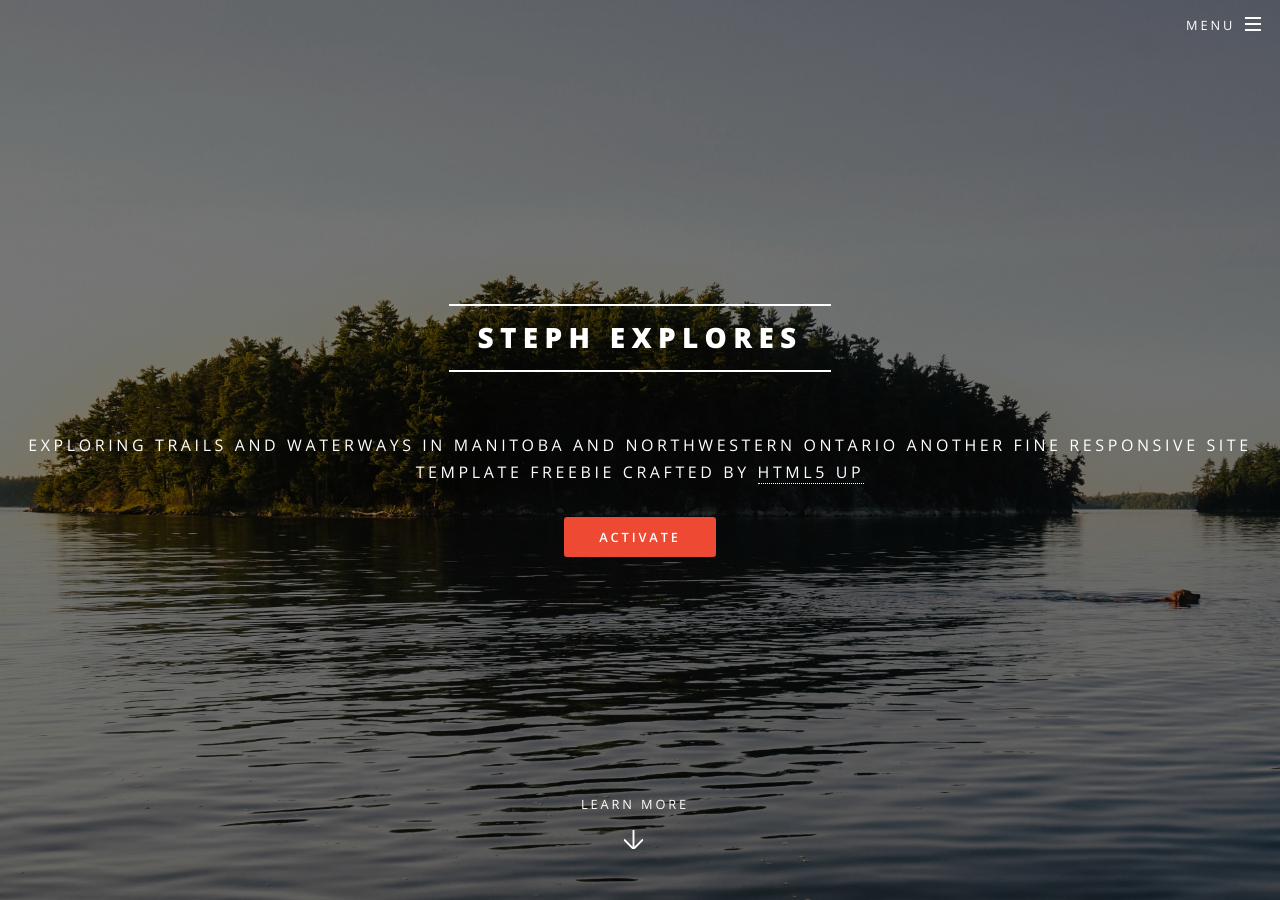
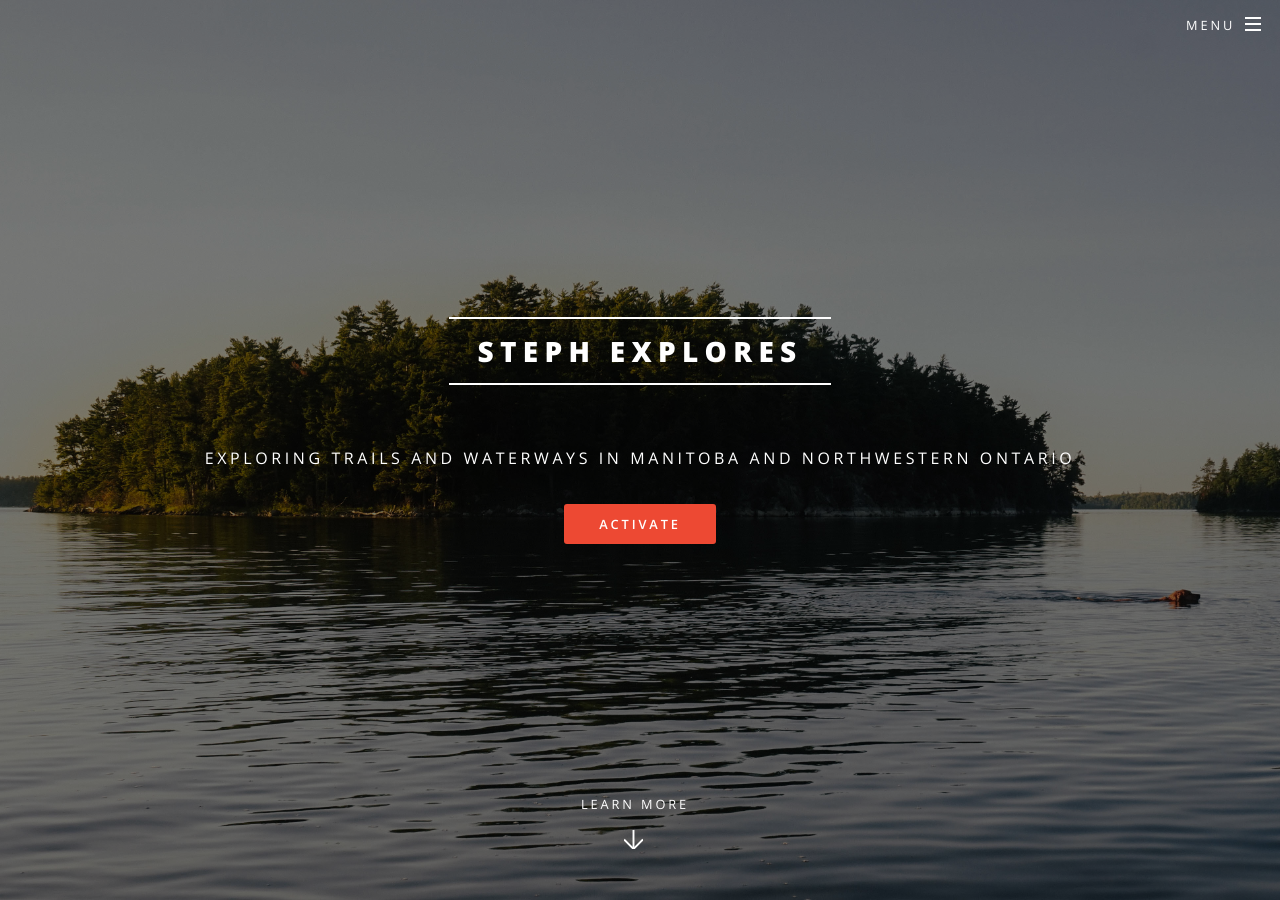
Before and after one commit to stephexplores/website, a Jekyll site: the page built from index.html, in a window 1280 px wide and 900 px high. Built offline with Jekyll 4.4.1, drawn with Linux system fonts in a browser that asks for light colours.

Commit message:
Deleted Home Page Text

```diff
--- a/_config.yml
+++ b/_config.yml
@@ -4,9 +4,6 @@
 # Site settings
 title: Steph Explores
 description: Exploring trails and waterways in Manitoba and northwestern Ontario
-  Another fine responsive
-  site template freebie
-  crafted by [HTML5 UP](http://html5up.net)
 owner: Your Name # or company name
 first_published: 2016 # if migrating another site, the year of your first publish
 email: stephanie.paige@hotmail.com
```
